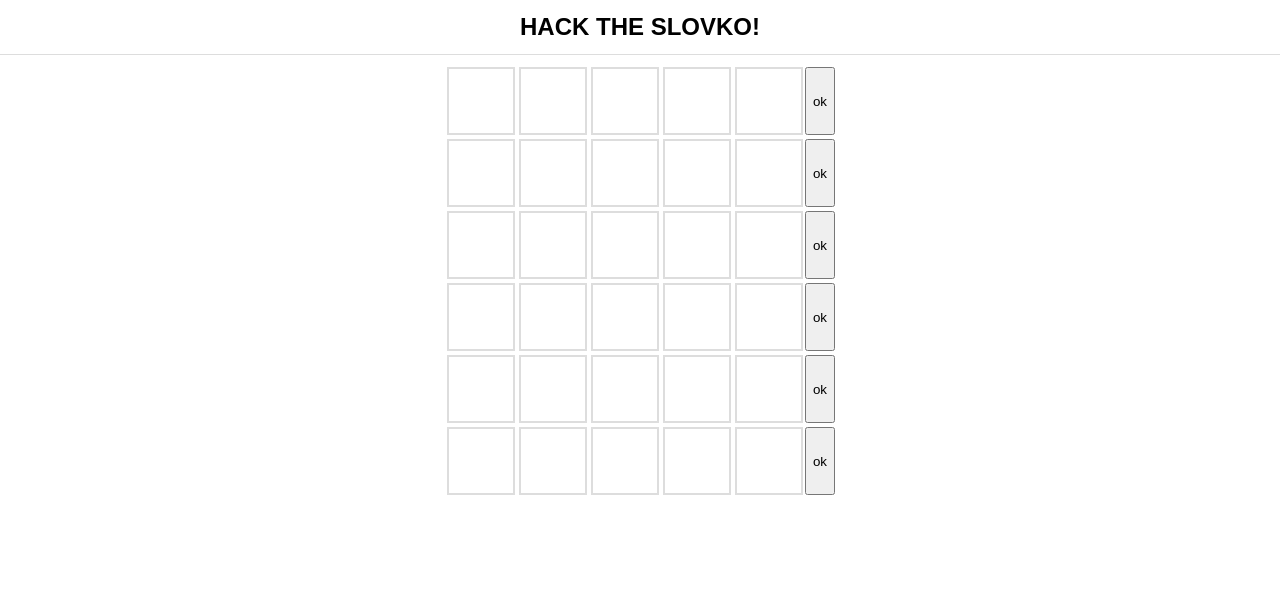
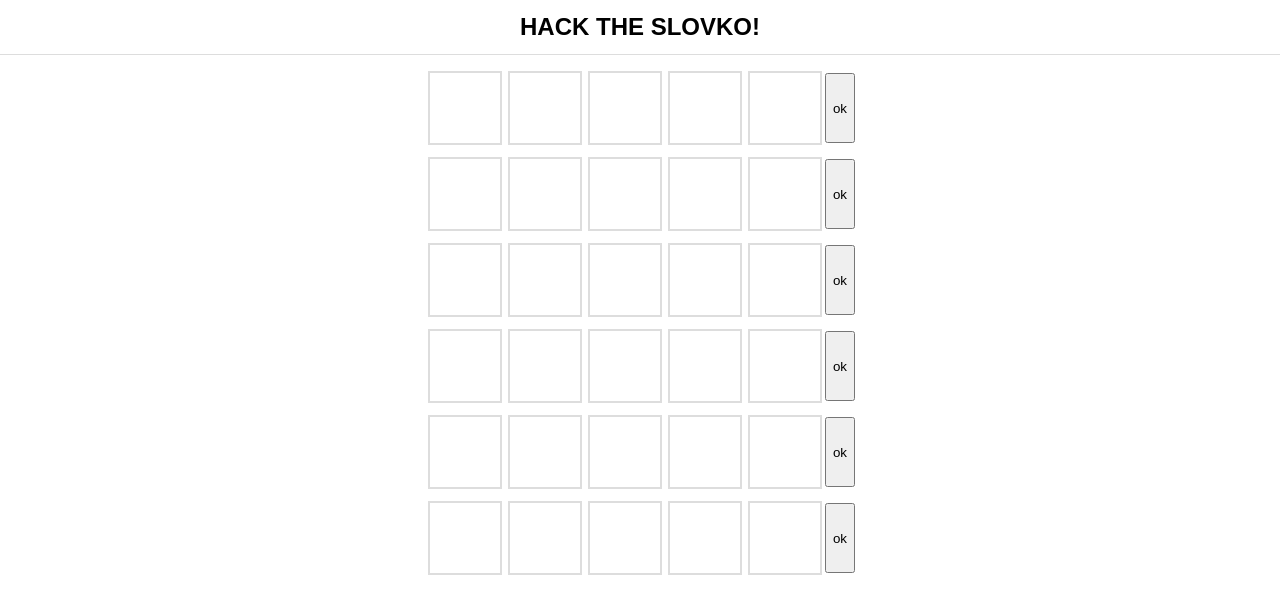
Before and after one commit to taras1hupalyk/HackTheSlovko, an Angular app in the folder frontend/: page / in a window 1280 px wide. Shown: the top 614 px of the page. Built offline with nearby package versions, Linux system fonts and the light colour scheme; no server answers.

Commit message:
Some UI changes. Make Game table bigger, bigger and different font size for wordlist

```diff
--- a/frontend/src/app/slovko/slovko.component.html
+++ b/frontend/src/app/slovko/slovko.component.html
@@ -21,7 +21,7 @@
               (click)="onLetterClick($event)">
           {{letter.text}}
         </div>
-        <button type="submit" (click)="submitTry()">ok</button>
+        <button type="submit"  class="btn_submit" (click)="submitTry()">ok</button>
       </div>
 
     </div>
--- a/frontend/src/app/slovko/slovko.component.scss
+++ b/frontend/src/app/slovko/slovko.component.scss
@@ -32,10 +32,10 @@
     margin-bottom: 4px;
 
     .letter-container{
-      width: 64px;
-      height: 64px;
+      width: 70px;
+      height: 70px;
       border: 2px solid #ddd;
-      margin: 0 2px;
+      margin: 4px 3px;
       display: flex;
       align-items: center;
       justify-content: center;
@@ -77,5 +77,10 @@
         animation-duration: 1s;
       }
     }
+
+    .btn_submit{
+      height: 70px;
+      margin-top: 6px;
+    }
   }
 }
--- a/frontend/src/app/wordlist/wordlist.component.html
+++ b/frontend/src/app/wordlist/wordlist.component.html
@@ -1,5 +1,3 @@
-<p>wordlist works!</p>
-
 <div *ngIf="words.length !==0">
   <ul class="words">
     <li *ngFor="let word of words; let i = index">
--- a/frontend/src/app/wordlist/wordlist.component.scss
+++ b/frontend/src/app/wordlist/wordlist.component.scss
@@ -1,10 +1,10 @@
 /* HeroesComponent's private CSS styles */
 .words {
-  margin: 0 0 2em 0;
+  margin: 0.8em 5em 2em 0;
   list-style-type: none;
   padding: 0;
   width: 15em;
-  max-height: 450px;
+  max-height: 530px;
   overflow-y: auto;
   li {
     display: flex;
@@ -20,7 +20,7 @@
     border-radius: 4px;
     display: flex;
     align-items: stretch;
-    height: 1.8em;
+    height: 3em;
     &:hover {
       color: #2c3a41;
       background-color: #e6e6e6;
@@ -45,13 +45,19 @@
   }
   .badge {
     display: inline-block;
-    font-size: small;
+    text-align: center;
+    vertical-align: center;
+    font-size: 20px;
     color: white;
-    padding: 0.8em 0.7em 0 0.7em;
+    padding: 0.35em 0.7em 0 0.7em;
     background-color: #405061;
     line-height: 1em;
     margin-right: .8em;
-    border-radius: 4px 0 0 4px;
+    border-radius: 2px 0 0 2px;
+  }
+  .word{
+    font-size: 25px;
+    font-family: cursive;
   }
   .name {
     align-self: center;
```
Also changed, not shown: 1 other file (tests, documents, lock files or other folders).
